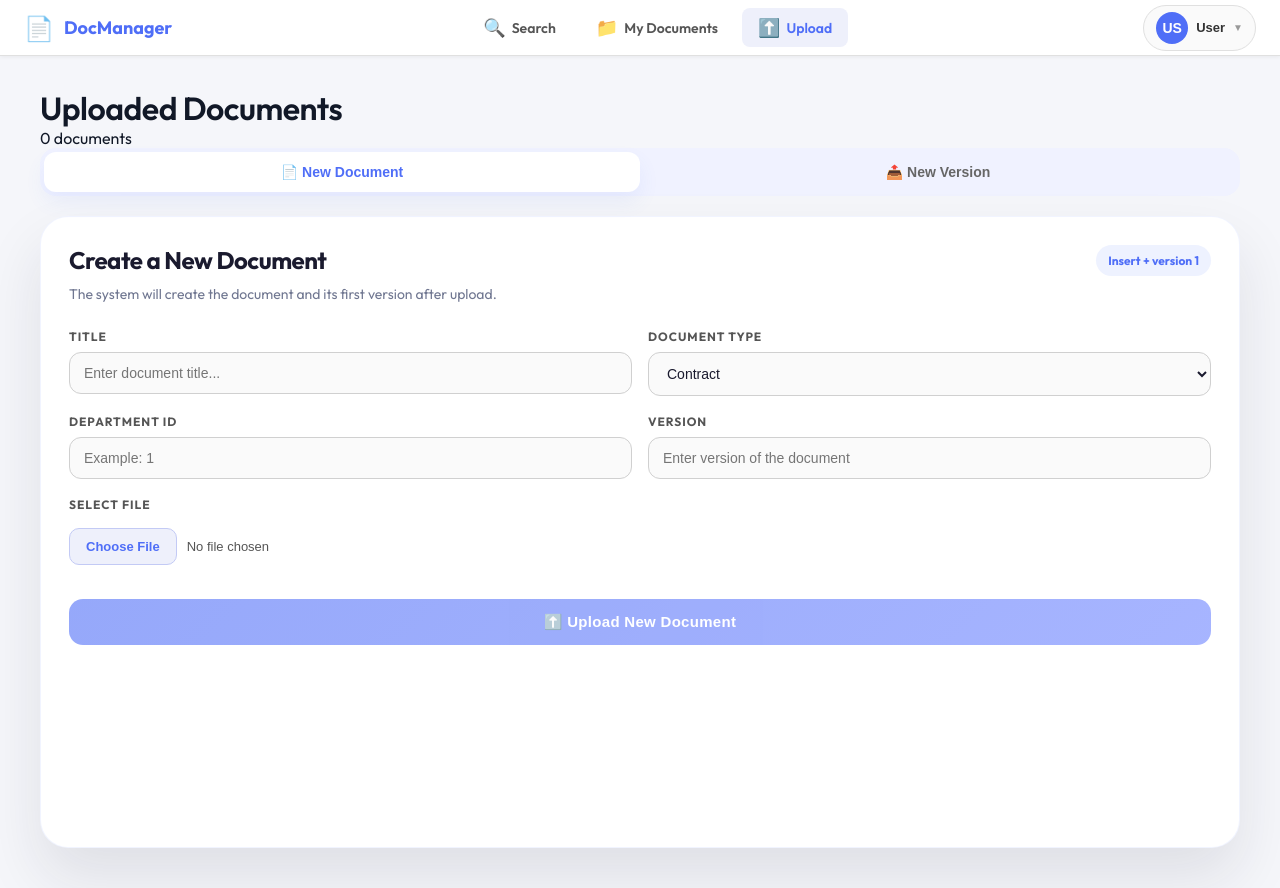
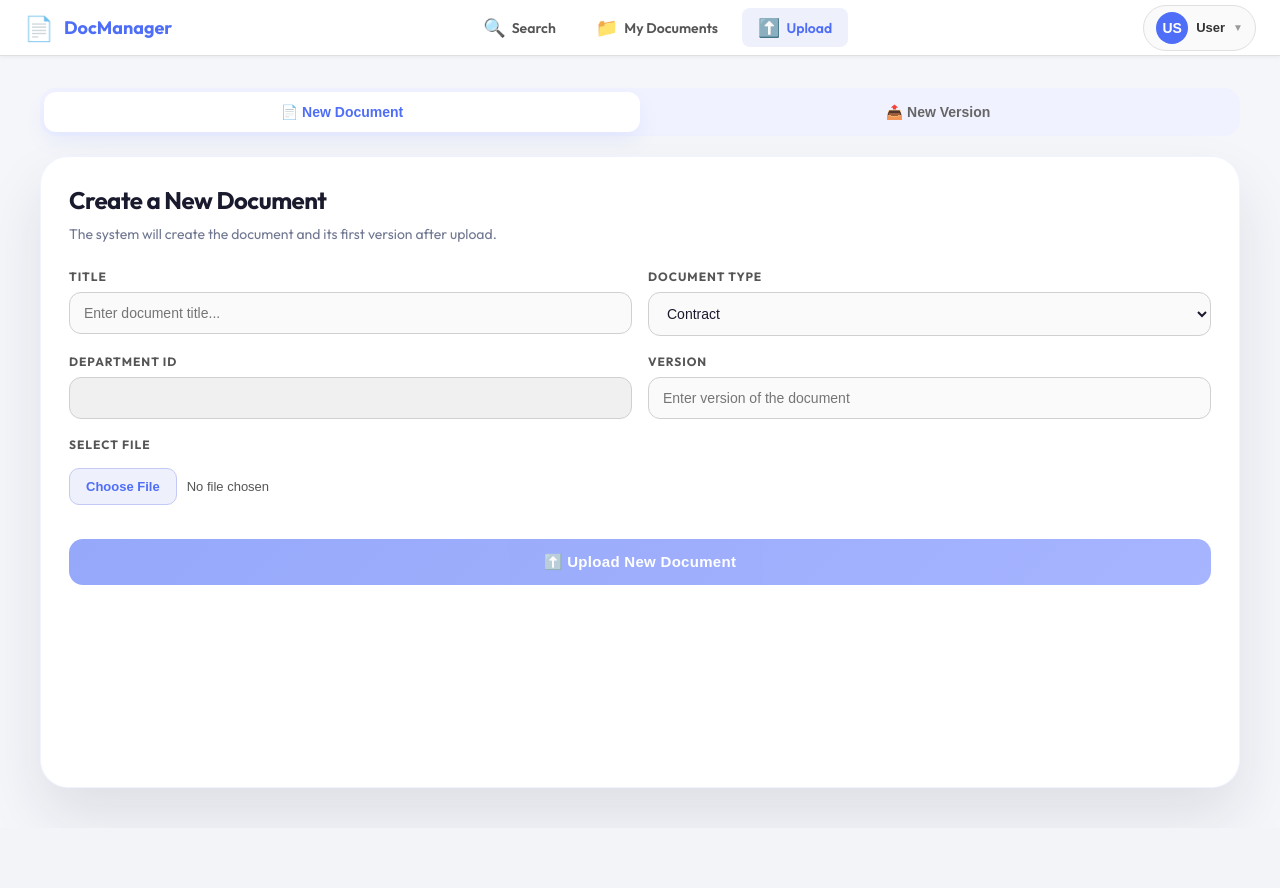
Before and after one commit to hvu05/fe-document, a React (Vite) app: page /upload in a window 1280 px wide. After the commit the page ends 828 px from the top, so only its background shows below. Built offline with nearby package versions, Linux system fonts and the light colour scheme.

Commit message:
[FIX] Ui for upload document form

```diff
--- a/src/pages/upload/UploadPage.tsx
+++ b/src/pages/upload/UploadPage.tsx
@@ -44,10 +44,10 @@ const UploadPage = () => {
             setError('Please enter a document title.');
             return;
         }
-        if (!departmentId.trim() || Number(departmentId) <= 0) {
-            setError('Please enter a valid department ID.');
-            return;
-        }
+        // if (!departmentId.trim() || Number(departmentId) <= 0) {
+        //     setError('Please enter a valid department ID.');
+        //     return;
+        // }
         if (!version.trim()) {
             setError('Please enter a valid version.');
             return;
@@ -153,14 +153,6 @@ const UploadPage = () => {
             {/* ====== Left Panel: Upload Form ====== */}
             {/* ====== Right Panel: Document List ====== */}
             <main className={styles.rightPanel}>
-                <div className={styles.rightHeader}>
-                    <h1 className={styles.rightTitle}>Uploaded Documents</h1>
-                    <span className={styles.count}>
-                        {documents.length}{' '}
-                        {documents.length === 1 ? 'document' : 'documents'}
-                    </span>
-                </div>
-
                 <div className={styles.formShell}>
                     <div className={styles.tabs}>
                         <button
@@ -190,11 +182,6 @@ const UploadPage = () => {
                                         ? 'The system will create the document and its first version after upload.'
                                         : 'Select the correct target document and the system will calculate the next version number.'}
                                 </p>
-                            </div>
-                            <div className={styles.formBadge}>
-                                {mode === 'new'
-                                    ? 'Insert + version 1'
-                                    : 'Append next version'}
                             </div>
                         </div>
 
@@ -235,20 +222,15 @@ const UploadPage = () => {
                                     </div>
 
                                     <div className={styles.inputGrid}>
+                                        {/* //TODO: Get the department ID from user role*/}
                                         <label className={styles.label}>
                                             Department ID
                                             <input
                                                 className={styles.input}
                                                 type="number"
                                                 min="1"
-                                                placeholder="Example: 1"
                                                 value={departmentId}
-                                                onChange={(e) => {
-                                                    setDepartmentId(
-                                                        e.target.value
-                                                    );
-                                                    resetMessages();
-                                                }}
+                                                disabled
                                             />
                                         </label>
 {/*
```
